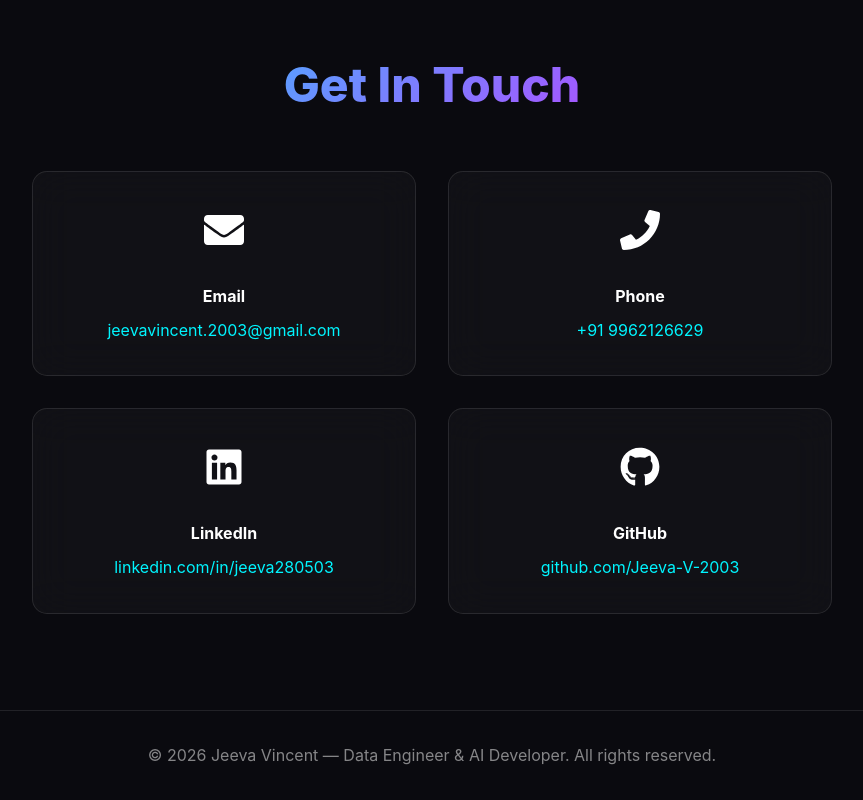
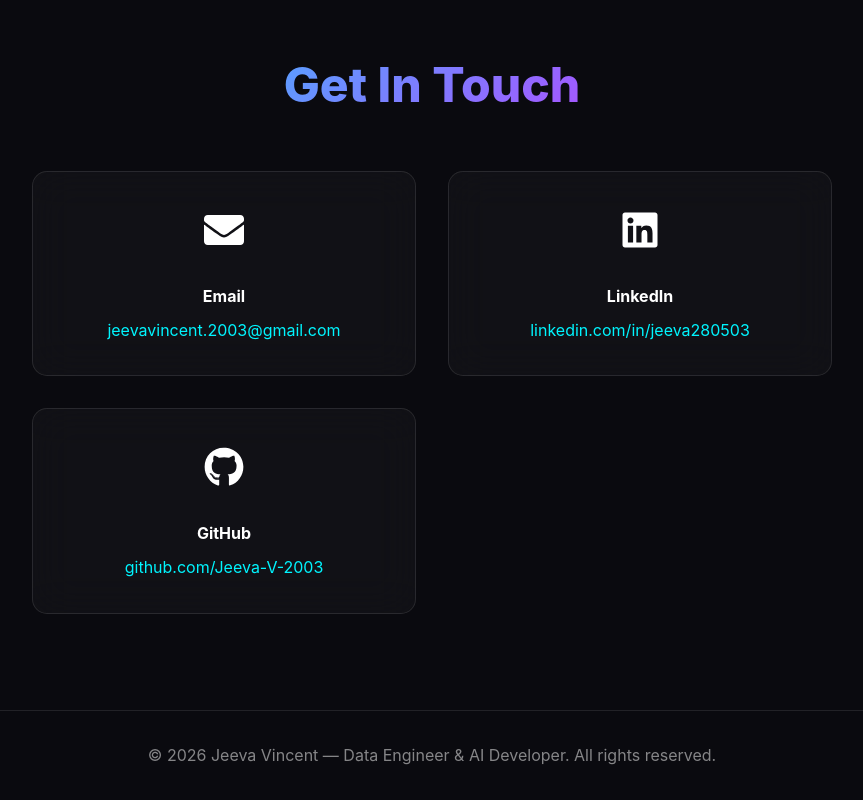
Before and after one commit to Jeeva-V-2003/portfolio-react, a React (Vite) app: page / in a window 1280 px wide. Shown: the part 7048-7848 px from the top of the page, without its empty margins (208-1071 px from the left). Built offline with nearby package versions, Linux system fonts and the light colour scheme.

Commit message:
fix: remove phone number from portfolio contact section

```diff
--- a/src/App.jsx
+++ b/src/App.jsx
@@ -561,12 +561,6 @@ function App() {
           </motion.div>
 
           <motion.div className="contact-card" variants={fadeIn}>
-            <div className="contact-icon"><FaPhone /></div>
-            <h4>Phone</h4>
-            <a href="tel:+919962126629">+91 9962126629</a>
-          </motion.div>
-
-          <motion.div className="contact-card" variants={fadeIn}>
             <div className="contact-icon"><FaLinkedin /></div>
             <h4>LinkedIn</h4>
             <a href="https://www.linkedin.com/in/jeeva280503/" target="_blank" rel="noopener noreferrer">
```
